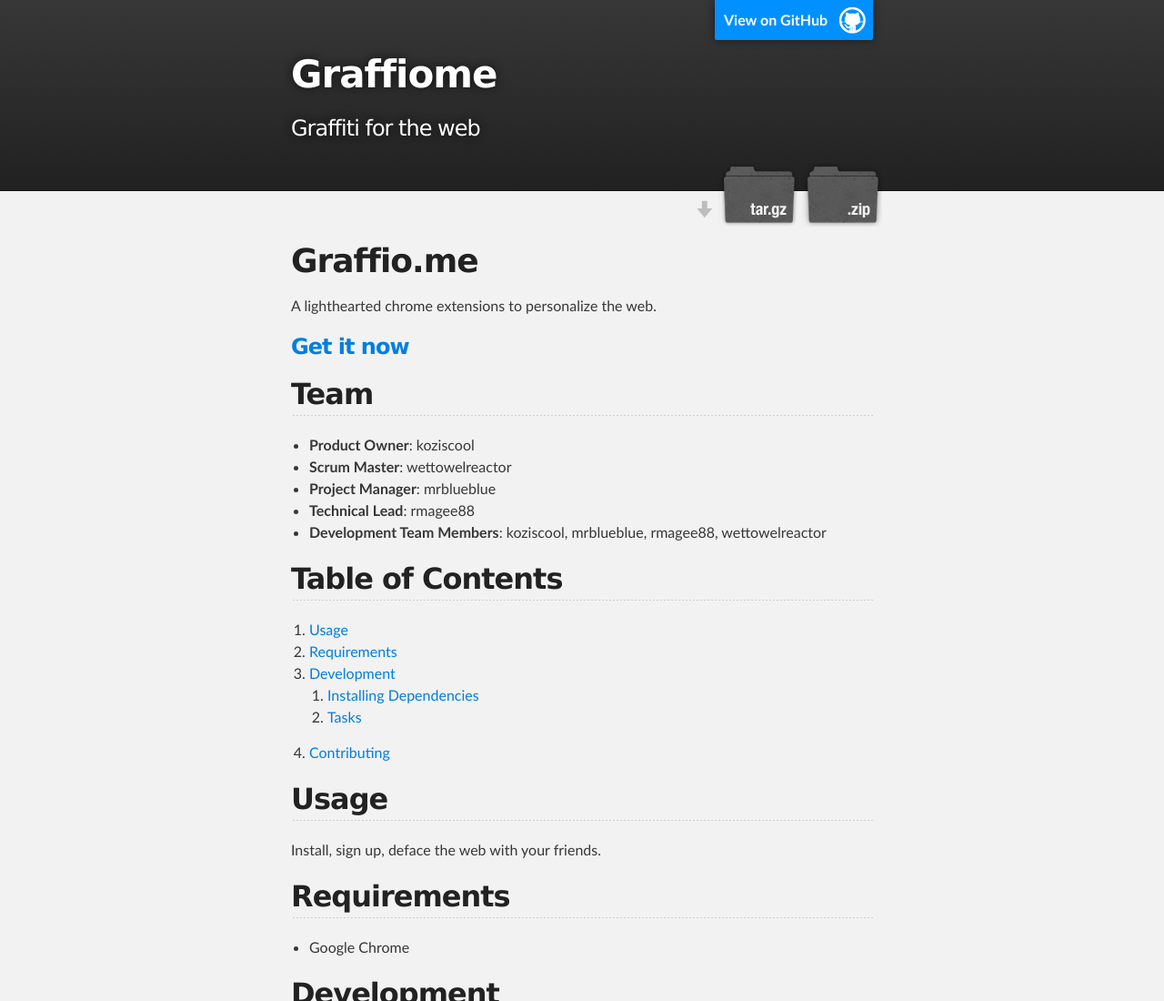
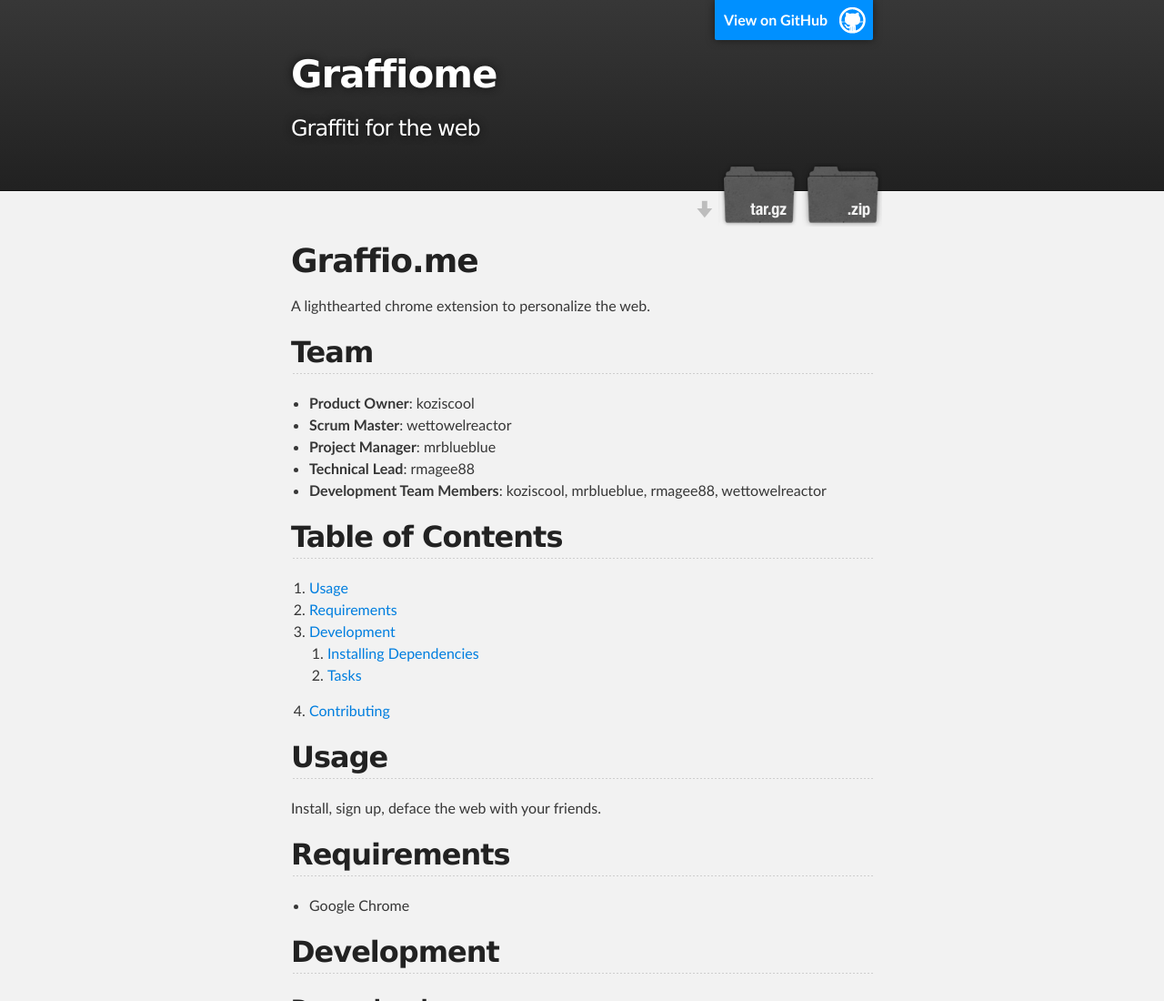
Before and after one commit to graffiome/graffiome, a plain HTML site: page index.html in a window 1280 px wide. Shown: the top 1100 px of the page at 91% size. Drawn offline with Linux system fonts and the light colour scheme.

```diff
--- a/index.html
+++ b/index.html
@@ -34,11 +34,7 @@
         <h1>
 <a id="graffiome" class="anchor" href="#graffiome" aria-hidden="true"><span class="octicon octicon-link"></span></a>Graffio.me</h1>
 
-<p>A lighthearted chrome extensions to personalize the web.</p>
-
-<h3>
-<a id="get-it-now" class="anchor" href="#get-it-now" aria-hidden="true"><span class="octicon octicon-link"></span></a><a href="https://chrome.google.com/webstore/detail/graffiome/jamdablhdidngipicmklfejomblfdkcf?hl=en-US&amp;gl=US">Get it now</a>
-</h3>
+<p>A lighthearted chrome extension to personalize the web.</p>
 
 <h2>
 <a id="team" class="anchor" href="#team" aria-hidden="true"><span class="octicon octicon-link"></span></a>Team</h2>
```
Also changed, not shown: params.json (+1 -1 lines).
